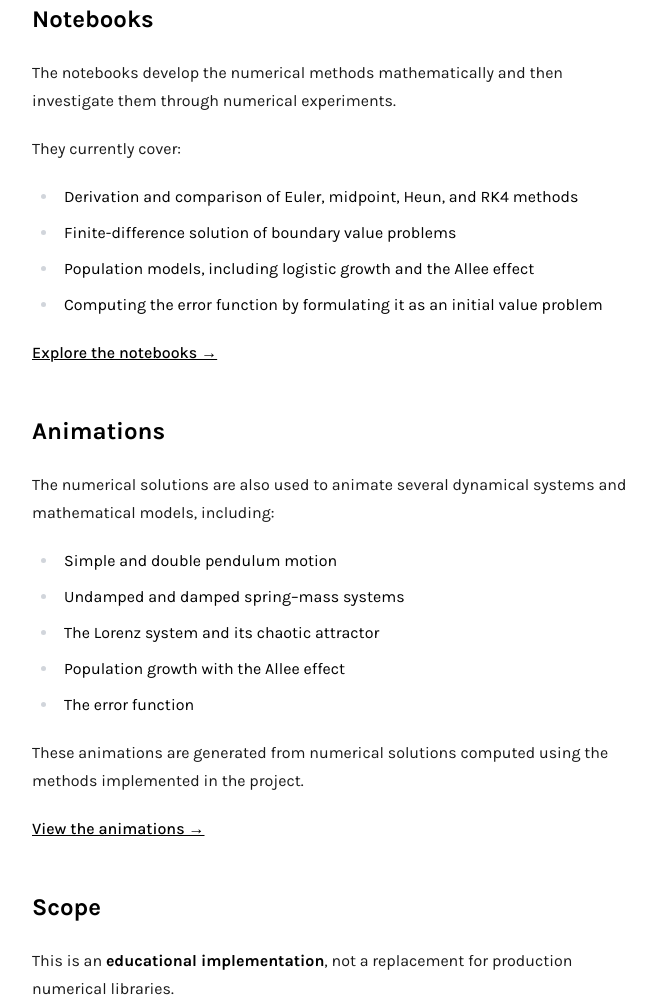
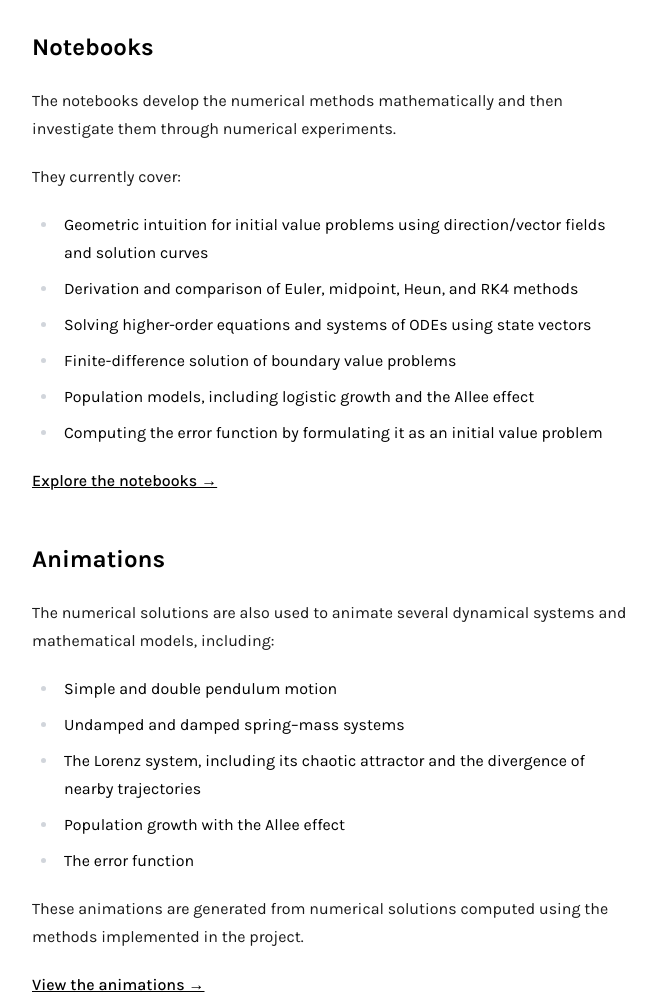
Before and after one commit to OjasRane/Ordinary-Differential-Equations, an Astro site: page /Ordinary-Differential-Equations/en/introduction in a window 1280 px wide. Shown: the part 1073-2076 px from the top of the page, without its empty margins (308-964 px from the left). Built offline with nearby package versions, Linux system fonts and the light colour scheme; Astro itself is replaced by a stand-in of ours.

Commit message:
Updated introduction page

```diff
--- a/src/pages/en/introduction.mdx
+++ b/src/pages/en/introduction.mdx
@@ -6,7 +6,7 @@ description: Quick introduction to the project.
 
 **Ordinary Differential Equations** is a from-scratch collection of fixed-step numerical methods for solving ODEs, accompanied by mathematical walkthroughs, experiments, and animated applications.
 
-The project was built primarily to explore the mathematics behind numerical ODE solving rather than treating numerical solvers as black boxes. The methods are implemented directly using NumPy and then applied to problems ranging from population models and the error function to oscillatory systems, double pendulums, and the Lorenz system.
+The project was built primarily to explore the mathematics behind numerical ODE solving rather than treating numerical solvers as black boxes. The methods are implemented directly using NumPy and explored both geometrically and numerically, before being applied to problems ranging from population models and the error function to oscillatory systems, double pendulums, and the Lorenz system.
 
 ## Numerical Methods
 
@@ -29,7 +29,9 @@ The notebooks develop the numerical methods mathematically and then investigate
 
 They currently cover:
 
+- Geometric intuition for initial value problems using direction/vector fields and solution curves
 - Derivation and comparison of Euler, midpoint, Heun, and RK4 methods
+- Solving higher-order equations and systems of ODEs using state vectors
 - Finite-difference solution of boundary value problems
 - Population models, including logistic growth and the Allee effect
 - Computing the error function by formulating it as an initial value problem
@@ -42,7 +44,7 @@ The numerical solutions are also used to animate several dynamical systems and m
 
 - Simple and double pendulum motion
 - Undamped and damped spring–mass systems
-- The Lorenz system and its chaotic attractor
+- The Lorenz system, including its chaotic attractor and the divergence of nearby trajectories
 - Population growth with the Allee effect
 - The error function
 
```
